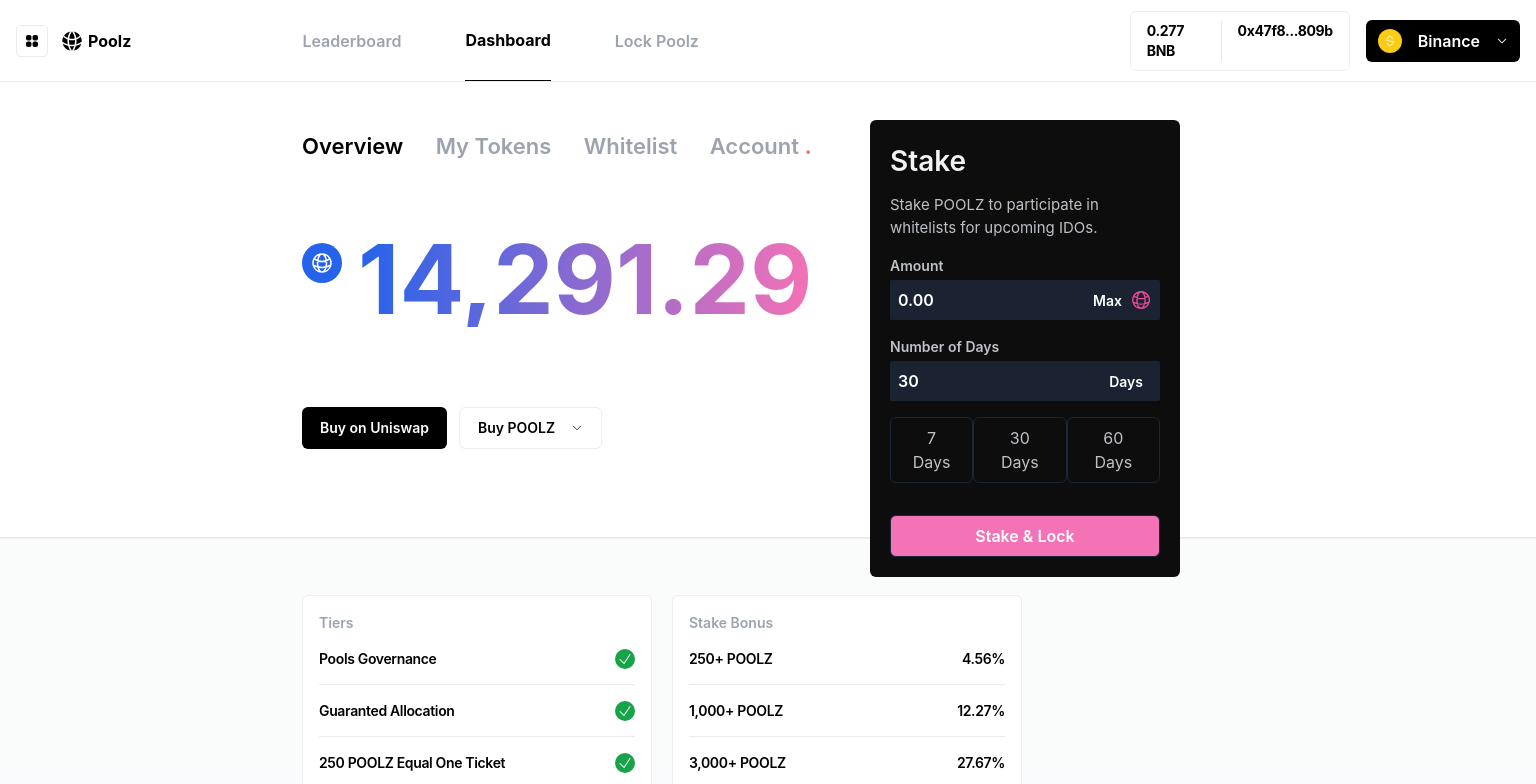
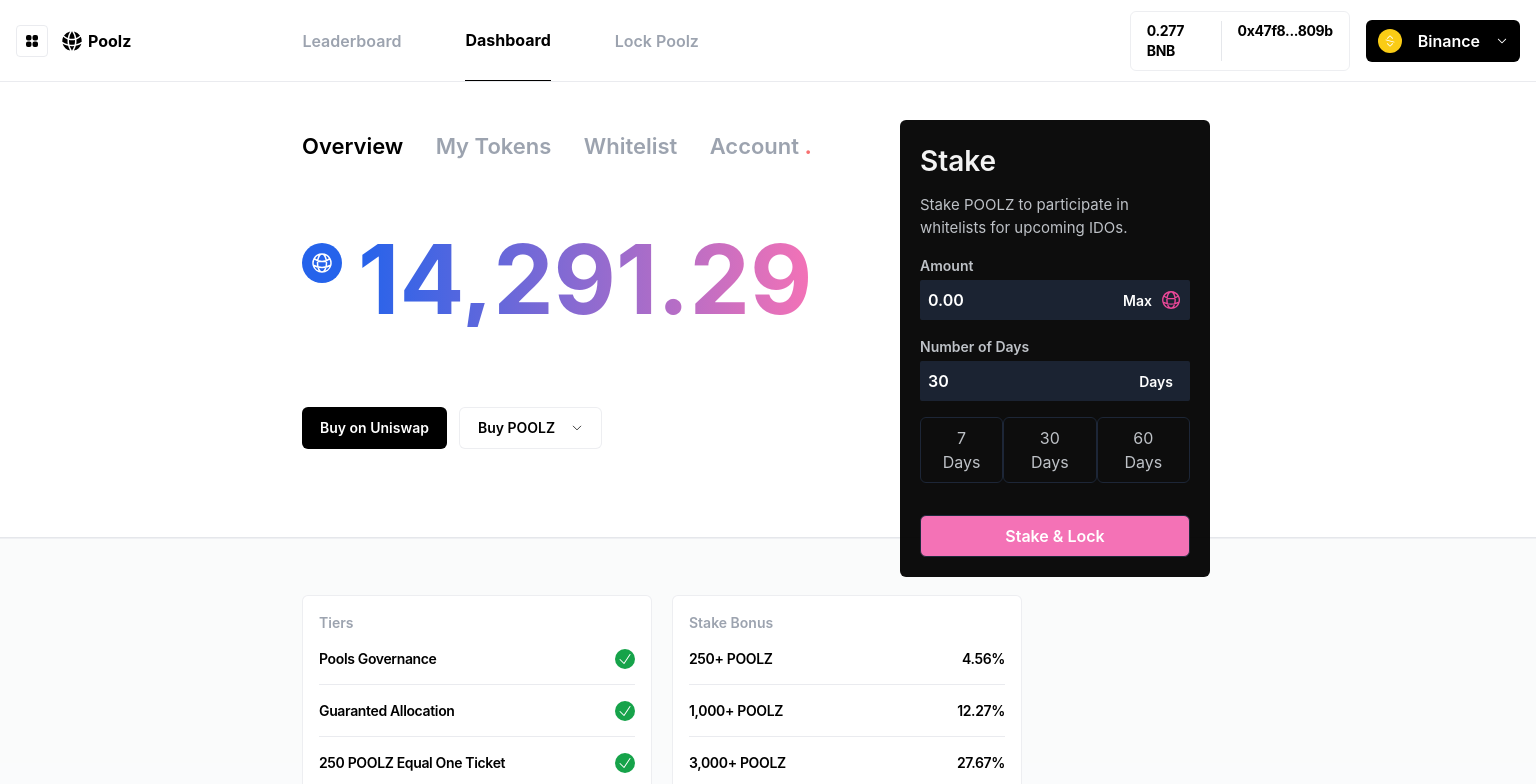
Before and after one commit to AbdullahKhan-101/Internative-project, a React (Create React App) app: page / in a window 1536 px wide. Shown: the top 784 px of the page. Built offline with nearby package versions, Linux system fonts and the light colour scheme.

Commit message:
fix card issue

```diff
--- a/src/App.css
+++ b/src/App.css
@@ -13,6 +13,6 @@
 }
 @media (min-width: 1340px) {
   .card_container {
-    right: -20px;
+    right: -50px;
   }
 }
```
